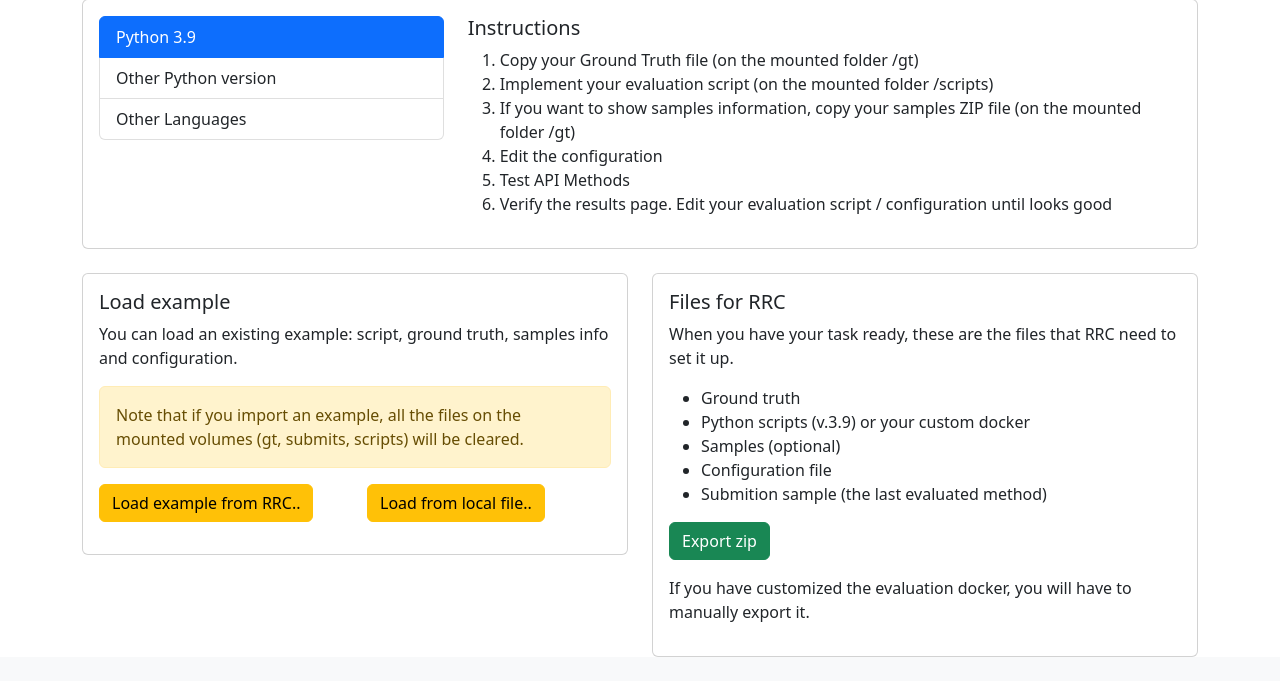
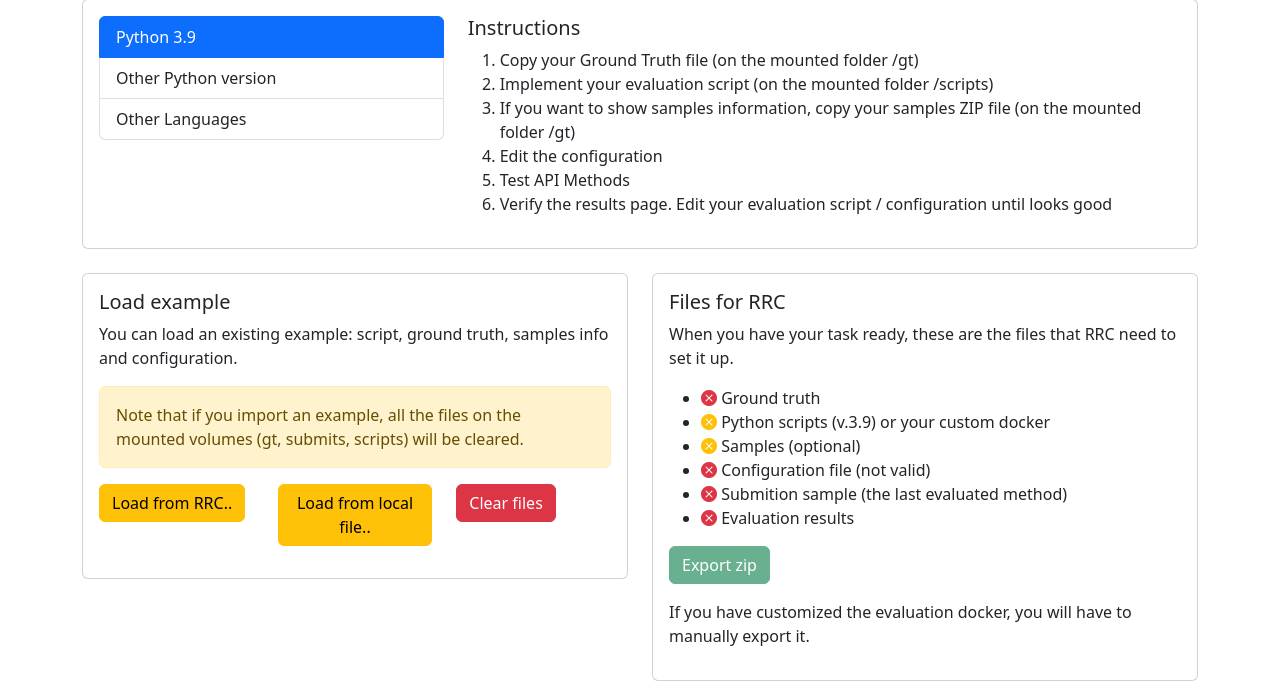
Before and after one commit to sergirobles/rrcevaluation, a FastAPI app: page / in a window 1280 px wide. Shown: the part 147-828 px from the top of the page. Before the commit the page ends 804 px from the top, so only its background shows below. Run offline with FastAPI, Linux system fonts and the light colour scheme; data that the repository does not hold is empty.

Commit message:
Export validations

```diff
--- a/dockers/config/app/items/instructions.js
+++ b/dockers/config/app/items/instructions.js
@@ -1,6 +1,35 @@
 $(function() {
 
+    $("#btnClear").click(function(){
+        var html = alert_error("Are you sure to remove all files on the mounted folders and clear configuration?");
+        var html_footer = `<button type="button" class="card-link btn btn-danger" id="btnClear">Clear</button>`
 
+        show_html_modal("Clear items and config",html,html_footer,"modal_clear",false,function(){
+            $("#modal_clear #btnClear").click(function(){
+
+                $("#modal_clear").modal("hide");
+
+                $("#div_msg_example").html( alert_info( spinner() + "Please wait, removing files."));
+
+                $.post("./clear", {},function(data){
+
+
+
+                    if(data.result){
+
+                        $("#div_msg_example").html( alert_success('<i class="bi bi-check-circle-fill text-success"></i> Done'));
+                        update_export_card();
+
+                    }else{
+                        $("#div_msg_example").html( alert_danger(data.msg));
+
+                    }
+
+                },"json");
+            });
+        });
+
+    });
 
     $("#btnImportRRC").click(function(){
 
@@ -33,7 +62,7 @@ $(function() {
                 }
                 $("#btnImport").prop("disabled",true);
 
-                $("#div_msg_example").html( alert_info( spinner() + "Please wait, downloading example.."));
+                $("#div_msg_example").html( alert_info( spinner() + "Please wait, <span class='msg'>downloading example..</span>"));
 
                 startProgress();
 
@@ -47,13 +76,11 @@ $(function() {
 
                     if(data.result){
 
-
-
-                        $("#div_msg_example").html("<div class='alert alert-success'>Example loaded</div>");
+                        $("#div_msg_example").html( alert_success('<i class="bi bi-check-circle-fill text-success"></i> Example loaded'));
+                        update_export_card();
 
                     }else{
-
-                        $("#div_msg_example").html("<div class='alert alert-danger'>" + data.msg + "</div>");
+                        $("#div_msg_example").html( alert_danger(data.msg));
 
                     }
 
@@ -69,7 +96,7 @@ $(function() {
         processInterval = setInterval(function(){
 
             $.get("/progress",function(data){
-                $("#div_msg_example").html(alert_info(spinner() + data.msg));
+                $("#div_msg_example span.msg").html(data.msg);
             },"json");
 
         },1000);
@@ -77,6 +104,12 @@ $(function() {
 
     function stopProgress(){
         clearInterval(processInterval);
+    }
+
+    function update_export_card(){
+        $.get("/export_card",function(data){
+            $("#div_export_card").html(data);
+        });
     }
 
 
@@ -110,9 +143,10 @@ $(function() {
 
                 var jsonResponse = request.response;
                 if (jsonResponse.result){
-                    $("#div_msg_example").html("<div class='alert alert-success'>Example loaded</div>");
+                    $("#div_msg_example").html( alert_success('<i class="bi bi-check-circle-fill text-success"></i> Example loaded'));
+                    update_export_card();
                 }else{
-                    $("#div_msg_example").html("<div class='alert alert-danger'>" + jsonResponse.msg + "</div>");
+                    $("#div_msg_example").html( alert_danger(jsonResponse.msg));
 
                 }
 
--- a/dockers/config/app/main.py
+++ b/dockers/config/app/main.py
@@ -177,14 +177,54 @@ async def read_item(item_id: str):
     return FileResponse(path , media_type=media_type)
 
 @app1.get('/', response_class=HTMLResponse)
-async def index():
-    template = env.get_template("index.html")
-    return template.render(page="instructions",config=config())
-
 @app1.get('/index.html', response_class=HTMLResponse)
 async def index():
     template = env.get_template("index.html")
-    return template.render(page="instructions",config=config())
+    configDict = config()
+
+    configValidDict = await validate_config()
+
+    return template.render(page="instructions",config=configDict,validations=validations(),configValid=configValidDict["result"])
+
+@app1.get('/export_card', response_class=HTMLResponse)
+async def export_card():
+    template = env.get_template("partials/export_card.html")
+    configDict = config()
+
+    configValidDict = await validate_config()
+
+    return template.render(config=configDict,validations=validations(),configValid=configValidDict["result"])
+
+
+def validations():
+    configDict = config()
+    if not 'res_ext' in configDict:
+        methodSampleExists = False
+    else:
+        methodSamplePath = '/var/www/submits/method.%s' % configDict["res_ext"]
+        methodSampleExists = os.path.exists(methodSamplePath) == True and os.path.isfile(methodSamplePath) == True
+
+    if not 'gt_path' in configDict:
+        gtExists = False
+    else:
+        gtPath = '/var/www/gt/%s' % configDict["gt_path"]
+        gtExists = os.path.exists(gtPath) == True and os.path.isfile(gtPath) == True
+
+
+    resultsPath = '/var/www/submits/results.zip'
+    resultsExists = os.path.exists(resultsPath) == True and os.path.isfile(resultsPath) == True
+
+    if not 'samples_path' in configDict:
+        samplesExists = False
+    else:
+        samplesPath = '/var/www/gt/%s' % configDict["samples_path"]
+        samplesExists = os.path.exists(samplesPath) == True and os.path.isfile(samplesPath) == True
+
+    scriptPath = '/code/scripts/%s.py' % (configDict["script"] if 'script' in configDict and configDict["script"] !="" else "script")
+    scriptExists = os.path.exists(scriptPath) == True and os.path.isfile(scriptPath) == True
+
+    return {methodSampleExists: methodSampleExists,gtExists:gtExists,scriptExists:scriptExists,samplesExists:samplesExists,resultsExists:resultsExists}
+
 
 @app1.get('/results.html', response_class=HTMLResponse)
 async def index():
@@ -215,7 +255,7 @@ def config():
     return contents
 
 @app1.get( "/methodResults/{item_id}" )
-def read_method_result(item_id: str):
+async def read_method_result(item_id: str):
     file = '/var/www/submits/results.zip'
     if os.path.isfile(file) == False:
         return JSONResponse(status_code=404, content={"message": "Item not found"})
@@ -240,11 +280,11 @@ def read_method_result(item_id: str):
     return Response(content=data, media_type=media_type)
 
 @app1.get("/methodResults")
-def methodResults():
-    return read_method_result('method.json')
+async def methodResults():
+    return await read_method_result('method.json')
 
 @app1.get("/samplesList")
-def samplesList():
+async def samplesList():
     contents = []
     try :
 
@@ -280,7 +320,7 @@ def samplesList():
 error_msg = ""
 
 @app1.get("/validate_config")
-def validate_config():
+async def validate_config():
     try :
 
         configDict = config()
@@ -353,7 +393,7 @@ def validate_config():
         return {"result":False,"msg": e if isinstance(e, str) else e['msg'] }
 
 @app1.post("/save_config")
-def save_config( config: Optional[str] = Form("")):
+async def save_config( config: Optional[str] = Form("")):
 
     #try :
     jsonVar = json.loads(config)
@@ -379,7 +419,7 @@ def save_config( config: Optional[str] = Form("")):
 
 
 @app1.post("/download_results")
-def download_results( url: Optional[str] = Form("")):
+async def download_results( url: Optional[str] = Form("")):
     results_path = '/var/www/submits/results.zip'
 
     try :
@@ -404,8 +444,41 @@ def validate_method_metric_params(params):
     return True
 
 
+
+@app1.post("/clear")
+async def load_example( ):
+
+    delete_files()
+    return {"result":True}
+
+
+def delete_files():
+    for file_name in os.listdir('/code/scripts'):
+        # construct full file path
+        file = '/code/scripts/' + file_name
+        if os.path.isfile(file):
+            print('Deleting file:', file)
+            os.remove(file)
+        elif os.path.isdir(file):
+            shutil.rmtree('/code/scripts/%s' % file_name)
+
+    for file_name in os.listdir('/var/www/submits/'):
+        # construct full file path
+        file = '/var/www/submits/' + file_name
+        if os.path.isfile(file):
+            print('Deleting file:', file)
+            os.remove(file)
+
+    for file_name in os.listdir('/var/www/gt/'):
+        # construct full file path
+        file = '/var/www/gt/' + file_name
+        if os.path.isfile(file):
+            print('Deleting file:', file)
+            os.remove(file)
+
+
 @app1.post("/load_example")
-def load_example( example:Optional[str] = Form(""), exampleFile: Union[UploadFile, None] = None ):
+async def load_example( example:Optional[str] = Form(""), exampleFile: Union[UploadFile, None] = None ):
 
     example_path = UPLOAD_FOLDER + str(uuid.uuid4())
     os.mkdir(example_path)
@@ -414,7 +487,7 @@ def load_example( example:Optional[str] = Form(""), exampleFile: Union[UploadFil
 
     if exampleFile != None :
 
-        save_progress( "Please wait, uplading example.." );
+        save_progress( "uploading example.." );
 
         if not os.path.exists(UPLOAD_FOLDER):
             os.makedirs(UPLOAD_FOLDER)
@@ -427,7 +500,7 @@ def load_example( example:Optional[str] = Form(""), exampleFile: Union[UploadFil
 
     else:
 
-        save_progress( "Please wait, downloading example.." );
+        save_progress( "downloading example.." );
 
         with urllib2.urlopen(example) as response:
             out_file = open(zip_path, 'wb')
@@ -449,7 +522,7 @@ def load_example( example:Optional[str] = Form(""), exampleFile: Union[UploadFil
                 size += len(bufferNow)
                 if length:
                     percent = int((size / length)*100)
-                    save_progress( "Please wait, downloading example: %s %%" % percent);
+                    save_progress( "downloading example: %s %%" % percent);
 
             out_file.write(bufferAll.getbuffer())
             print("Buffer All len:", len(bufferAll.getvalue()))
@@ -468,29 +541,8 @@ def load_example( example:Optional[str] = Form(""), exampleFile: Union[UploadFil
         if os.path.exists(config_path) == False or os.path.isfile(config_path) == False :
             return {"result":False,"msg":"Config file folder not found %s" % config_path}
 
+        delete_files()
 
-        for file_name in os.listdir('/code/scripts'):
-            # construct full file path
-            file = '/code/scripts/' + file_name
-            if os.path.isfile(file):
-                print('Deleting file:', file)
-                os.remove(file)
-            elif os.path.isdir(file):
-                shutil.rmtree('/code/scripts/%s' % file_name)
-
-        for file_name in os.listdir('/var/www/submits/'):
-            # construct full file path
-            file = '/var/www/submits/' + file_name
-            if os.path.isfile(file):
-                print('Deleting file:', file)
-                os.remove(file)
-
-        for file_name in os.listdir('/var/www/gt/'):
-            # construct full file path
-            file = '/var/www/gt/' + file_name
-            if os.path.isfile(file):
-                print('Deleting file:', file)
-                os.remove(file)
 
         shutil.copyfile(config_path, '/var/www/gt/config.json')
 
@@ -527,7 +579,7 @@ def load_example( example:Optional[str] = Form(""), exampleFile: Union[UploadFil
 
 
         #Install PIP requirements
-        save_progress( "Installing requirements");
+        save_progress( "Installing requirements")
         try:
             urllib2.urlopen("http://host.docker.internal:9020/install")
         except Exception as e:
@@ -537,7 +589,7 @@ def load_example( example:Optional[str] = Form(""), exampleFile: Union[UploadFil
 
 
 @app1.get("/export")
-def export():
+async def export():
 
     try :
 
```
Also changed, not shown: dockers/config/app/items/templates/index.html (+8 -12 lines), dockers/config/app/items/templates/partials/export_card.html (added, +39 -0 lines).
